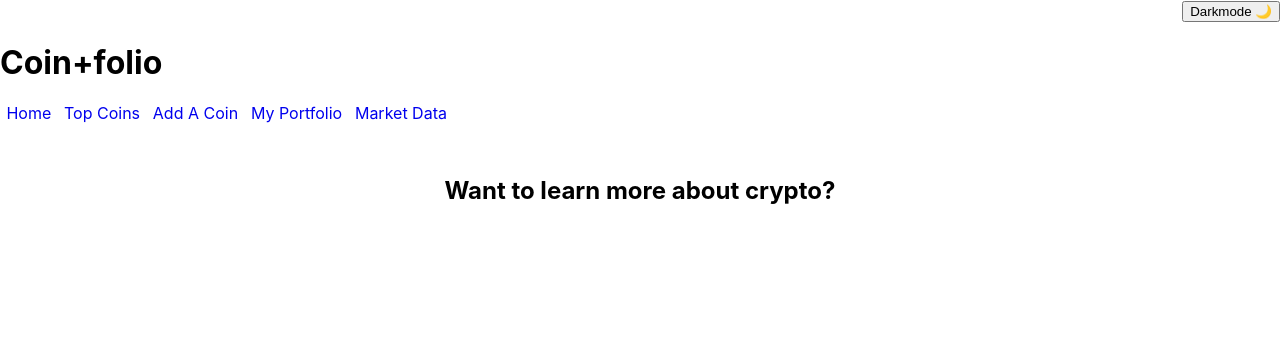
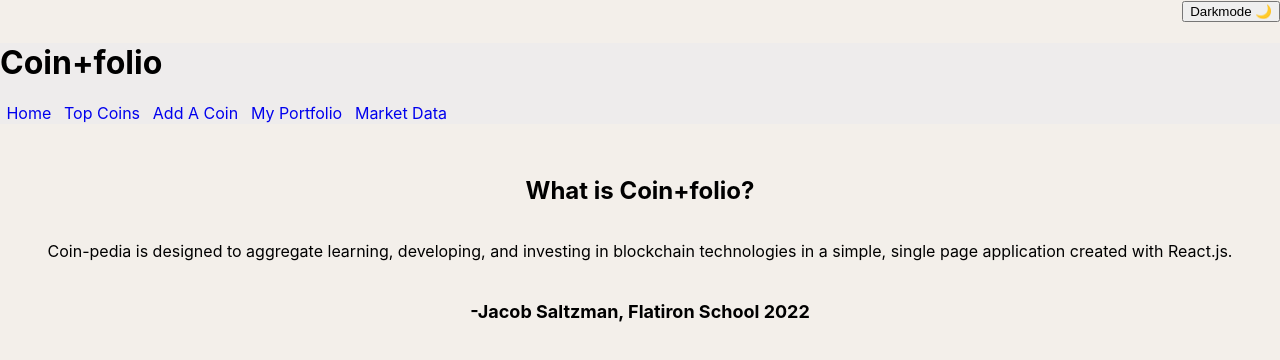
Before and after one commit to jacobsaltzman/phase-2-project, a React (Create React App) app in the folder phase-2-project/: page / in a window 1280 px wide. Shown: the top 360 px of the page. Built offline with nearby package versions, Linux system fonts and the light colour scheme; data requests are answered from the project's data file.

Commit message:
Changes a number of style components and text details

```diff
--- a/phase-2-project/db.json
+++ b/phase-2-project/db.json
@@ -91,7 +91,5 @@
       "image": "https://giphy.com/embed/Qs1aGsytdmAg854JWN"
     }
   ],
-  "portfolio": [
-
-  ]
+  "portfolio": []
 }
--- a/phase-2-project/src/components/Home.js
+++ b/phase-2-project/src/components/Home.js
@@ -3,8 +3,11 @@ function Home(){
 
     return (
       <section>
-        <h2>Want to learn more about crypto?</h2>
-
+        <h2>What is Coin+folio?</h2>
+        <p>
+          Coin-pedia is designed to aggregate learning, developing, and investing in blockchain technologies in a simple, single page application created with React.js.
+        </p>
+        <h4>-Jacob Saltzman, Flatiron School 2022</h4>
 
       </section>
     )
--- a/phase-2-project/src/components/NewCoinForm.js
+++ b/phase-2-project/src/components/NewCoinForm.js
@@ -39,7 +39,7 @@ function NewCoinForm({ onAddCoin }){
           image: "https://giphy.com/embed/d3mlGIM8WBQbQfVC"
         });
       });
-
+      alert("Added to the Top Coins page! Thanks for contributing");
   };
 
   return (
--- a/phase-2-project/src/components/Portfolio.js
+++ b/phase-2-project/src/components/Portfolio.js
@@ -4,7 +4,8 @@ function Portfolio(){
   return(
     <div>
     <h1>My Portfolio</h1>
-    <p>This is where the Portfolio will go!</p>
+    <p>Coming Soon!</p>
+    <iframe src="https://giphy.com/embed/VekcnHOwOI5So" title="cat-gif" width="480" height="240" frameBorder="0" class="giphy-embed" allowFullScreen></iframe>
     </div>
   )
 }
--- a/phase-2-project/src/index.css
+++ b/phase-2-project/src/index.css
@@ -5,6 +5,7 @@ body {
     sans-serif;
   -webkit-font-smoothing: antialiased;
   -moz-osx-font-smoothing: grayscale;
+  background-color: rgb(243, 239, 234);
 }
 
 section {
@@ -95,3 +96,7 @@ a:hover {
   text-align: center;
   font-style: inherit;
 }
+
+.navbar-header{
+  background-color: rgb(238, 236, 236);
+}
```
